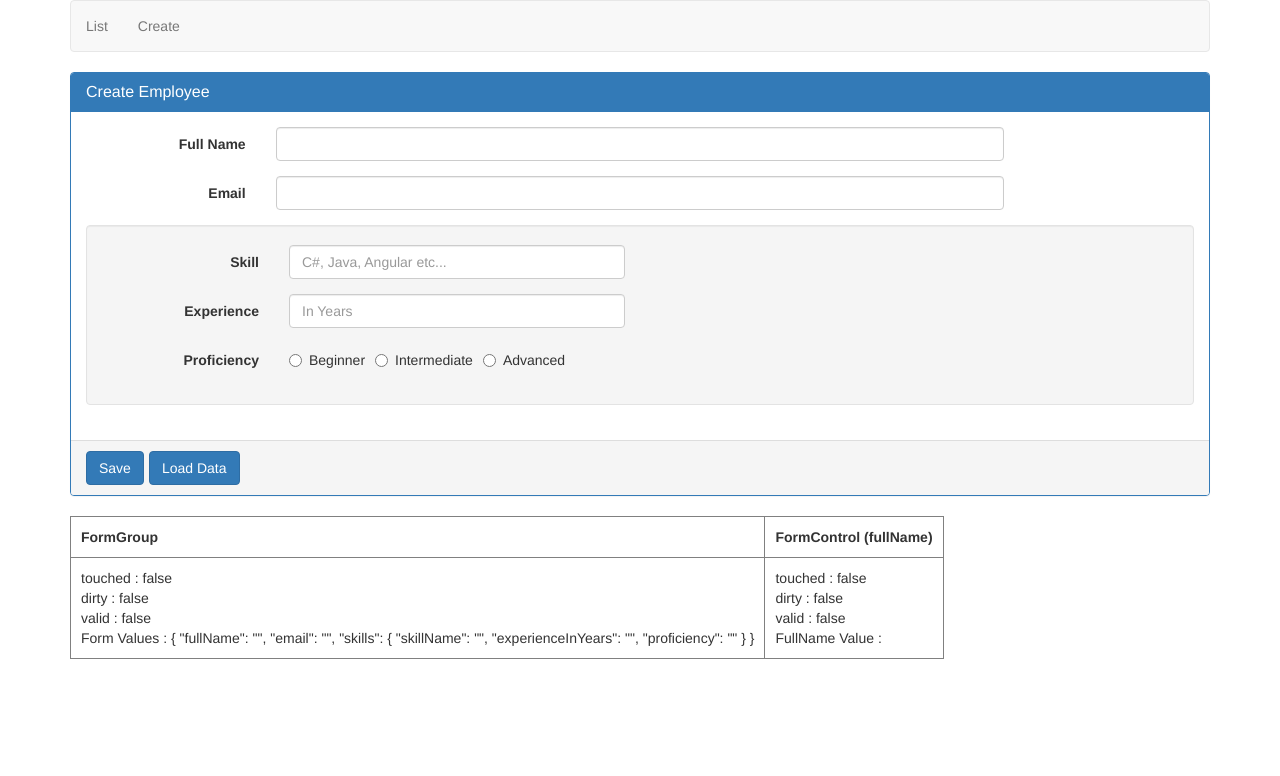
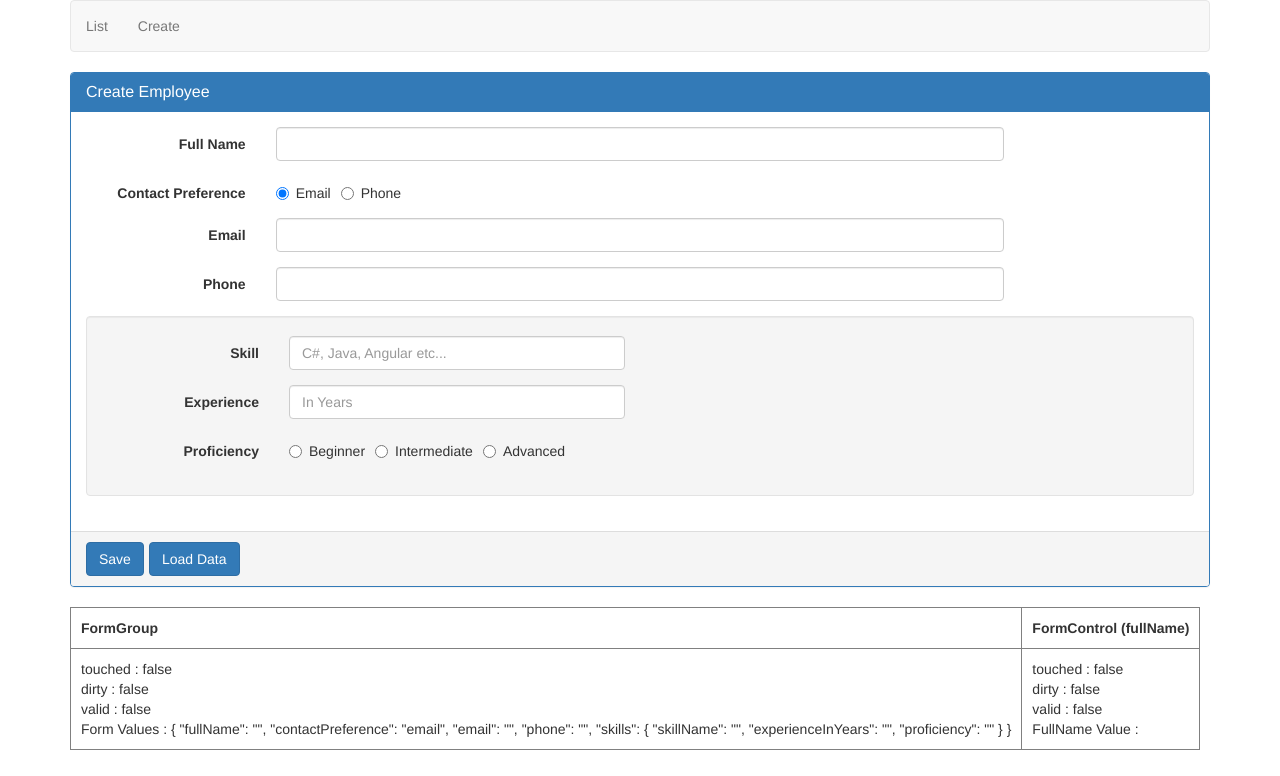
Before and after one commit to kaushiks90/AngularReactiveForms, an Angular app: page /create in a window 1280 px wide. Shown: the top 776 px of the page. Built offline with nearby package versions, Linux system fonts and the light colour scheme.

Commit message:
video14 how to add or remove validators dynamically at runtime.

```diff
--- a/src/app/employee/create-employee.component.html
+++ b/src/app/employee/create-employee.component.html
@@ -15,15 +15,41 @@
         </div>
       </div>
 
+      <div class="form-group">
+        <label class="col-md-2 control-label">Contact Preference</label>
+        <div class="col-md-8">
+          <label class="radio-inline">
+            <input type="radio" value="email" formControlName="contactPreference">Email
+          </label>
+          <label class="radio-inline">
+            <input type="radio" value="phone" formControlName="contactPreference">Phone
+          </label>
+        </div>
+      </div>
+
+      <!-- Email input element -->
       <div class="form-group" [ngClass]="{'has-error': formErrors.email}">
         <label class="col-sm-2 control-label" for="email">Email</label>
         <div class="col-sm-8">
-          <input formControlName="email" id="email" type="text" class="form-control" (blur)="logValidationErrors()">
+          <input id="email" type="text" class="form-control" formControlName="email" (blur)="logValidationErrors()">
           <span class="help-block" *ngIf="formErrors.email">
             {{formErrors.email}}
           </span>
         </div>
       </div>
+
+      <!-- Phone input element -->
+      <div class="form-group" [ngClass]="{'has-error': formErrors.phone}">
+        <label class="col-sm-2 control-label" for="email">Phone</label>
+        <div class="col-sm-8">
+          <input id="phone" type="text" class="form-control" formControlName="phone" (blur)="logValidationErrors()">
+          <span class="help-block" *ngIf="formErrors.phone">
+            {{formErrors.phone}}
+          </span>
+        </div>
+      </div>
+
+
       <div class="well">
         <div formGroupName="skills">
 
--- a/src/app/employee/create-employee.component.ts
+++ b/src/app/employee/create-employee.component.ts
@@ -16,6 +16,7 @@ export class CreateEmployeeComponent implements OnInit {
   formErrors = {
     fullName: "",
     email: "",
+    phone: "",
     skillName: "",
     experienceInYears: "",
     proficiency: "",
@@ -30,6 +31,9 @@ export class CreateEmployeeComponent implements OnInit {
     },
     email: {
       required: "Email is required.",
+    },
+    phone: {
+      required: "Phone is required.",
     },
     skillName: {
       required: "Skill Name is required.",
@@ -51,7 +55,9 @@ export class CreateEmployeeComponent implements OnInit {
           Validators.maxLength(10),
         ],
       ],
+      contactPreference: ["email"],
       email: ["", Validators.required],
+      phone: [""],
       skills: this.fb.group({
         skillName: ["", Validators.required],
         experienceInYears: ["", Validators.required],
@@ -59,15 +65,11 @@ export class CreateEmployeeComponent implements OnInit {
       }),
     });
 
-    // Subscribe to valueChanges observable
-    // this.employeeForm.get("fullName").valueChanges.subscribe((value) => {
-    //   console.log(value);
-    // });
-
-    // Subscribe to FormGroup valueChanges observable
-    // this.employeeForm.valueChanges.subscribe((value) => {
-    //   console.log(JSON.stringify(value));
-    // });
+    this.employeeForm
+      .get("contactPreference")
+      .valueChanges.subscribe((data: string) => {
+        this.onContactPrefernceChange(data);
+      });
   }
 
   logValidationErrors(group: FormGroup = this.employeeForm): void {
@@ -106,6 +108,18 @@ export class CreateEmployeeComponent implements OnInit {
     });
   }
 
+  // If the Selected Radio Button value is "phone", then add the
+  // required validator function otherwise remove it
+  onContactPrefernceChange(selectedValue: string) {
+    const phoneFormControl = this.employeeForm.get("phone");
+    if (selectedValue === "phone") {
+      emailFormControl.clearValidators();
+      phoneFormControl.setValidators(Validators.required);
+    } else {
+      phoneFormControl.clearValidators();
+    }
+    phoneFormControl.updateValueAndValidity();
+  }
   onLoadDataClick(): void {
     // this.employeeForm.setValue({
     //   fullName: "Pragim Technologies",
```
